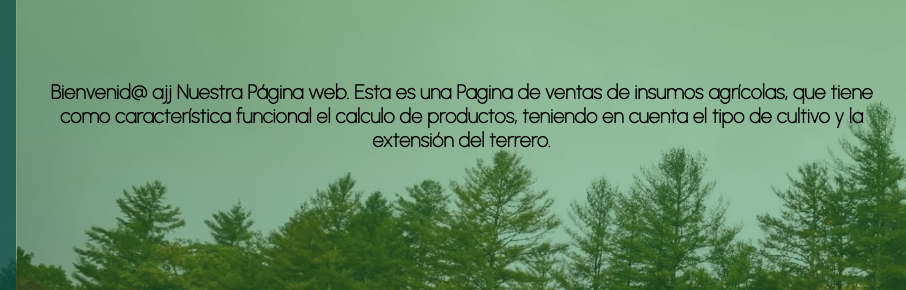
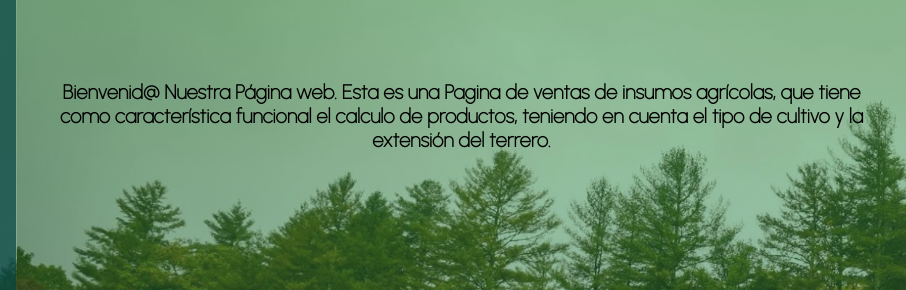
Before and after one commit to MaribellaMoreno/Desarrollo-Web-green-Farm, a plain HTML site: page index.html in a window 1280 px wide. Shown: the part 135-425 px from the top of the page, 374-1280 px from the left. Drawn offline with Linux system fonts and the light colour scheme; files whose address does not match are found by name; a web font is replaced by a local one.

Commit message:
Hola chicos, voy con mi rama

```diff
--- a/index.html
+++ b/index.html
@@ -23,7 +23,7 @@
         <h2 class="subtitulo">Todo lo que usted necesita para el campo</h2>
         <br>
         <br>
-        <p class="bienvenida"><strong>Bienvenid@ ajj Nuestra Página web. Esta es una Pagina de ventas de insumos
+        <p class="bienvenida"><strong>Bienvenid@  Nuestra Página web. Esta es una Pagina de ventas de insumos
                 agrícolas, que
                 tiene como
                 característica funcional el calculo de productos, teniendo en cuenta el tipo de cultivo y la extensión
```
